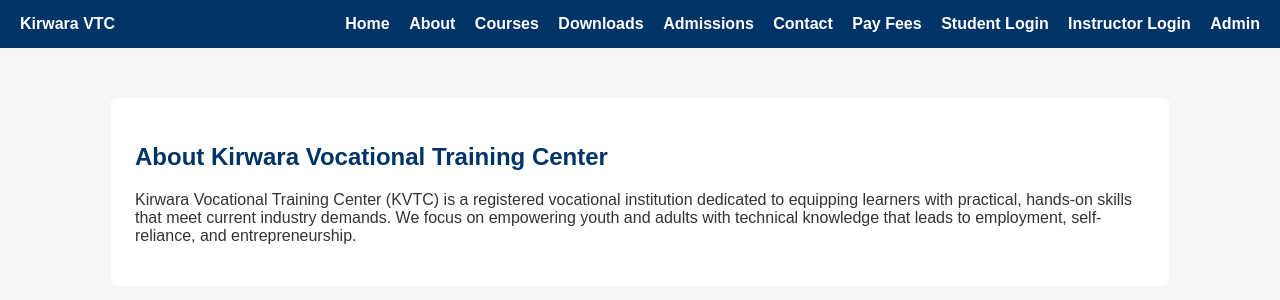
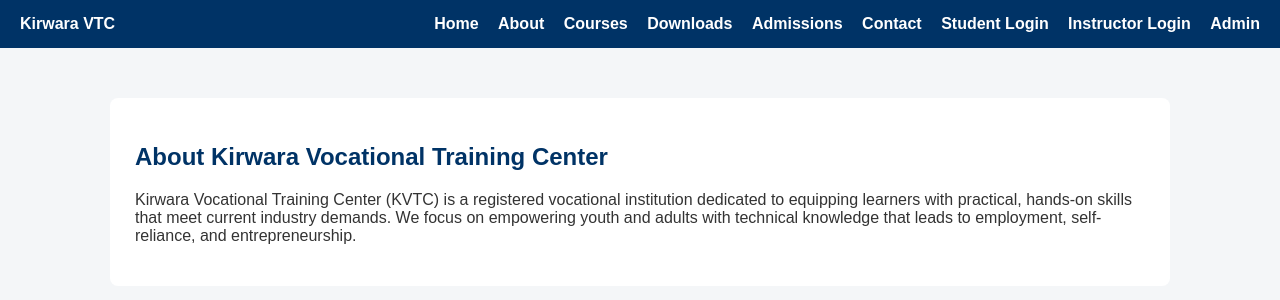
Before and after one commit to zollo204/Kiks, a Flask app: page /about in a window 1280 px wide. Shown: the top 300 px of the page. Run offline with Flask 3, Linux system fonts and the light colour scheme.

Commit message:
Update base.html

```diff
--- a/templates/base.html
+++ b/templates/base.html
@@ -56,7 +56,7 @@ h1,h2,h3 { color:#0a4b78; }
     <a href="{{ url_for('downloads') }}">Downloads</a>
     <a href="{{ url_for('admissions') }}">Admissions</a>
     <a href="{{ url_for('contact') }}">Contact</a>
-    <a href="{{ url_for('pay_fees') }}">Pay Fees</a>
+
 
     <!-- ADMIN LINKS -->
     {% if session.get('admin') %}
```
